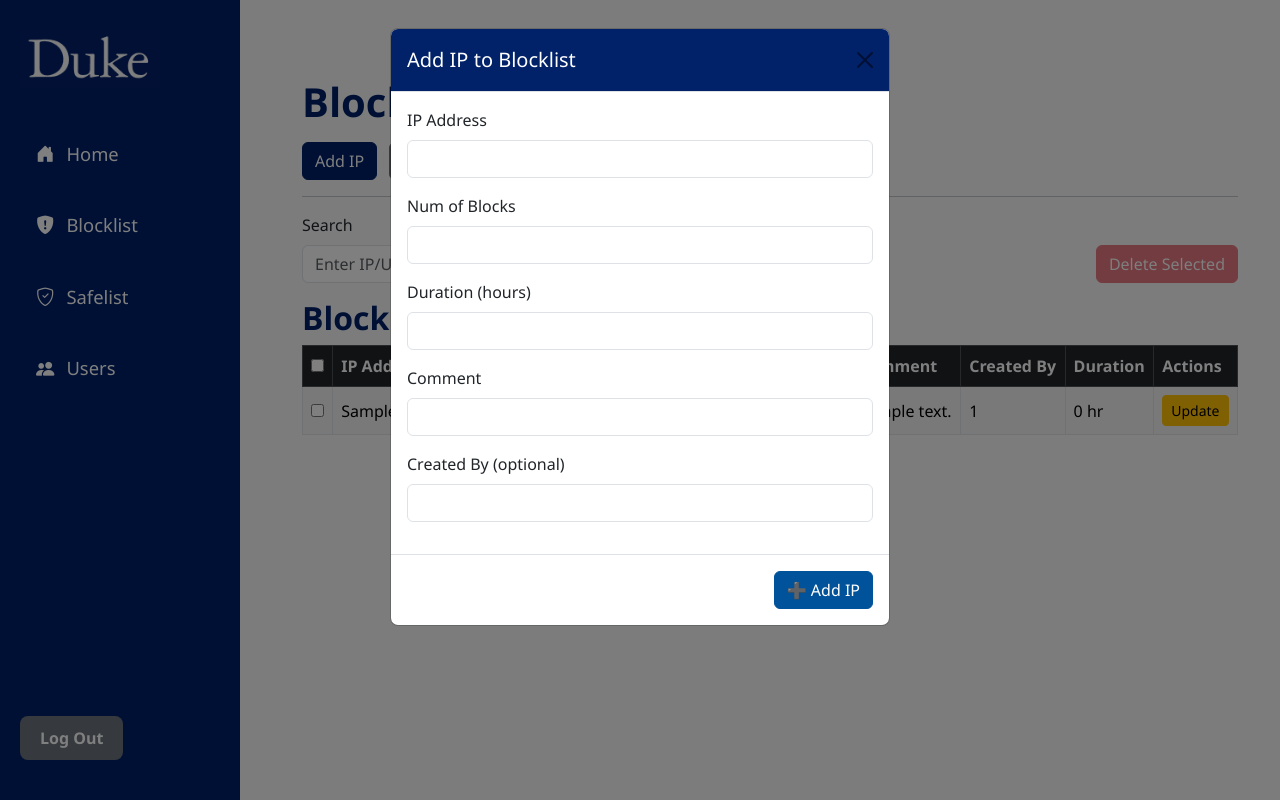
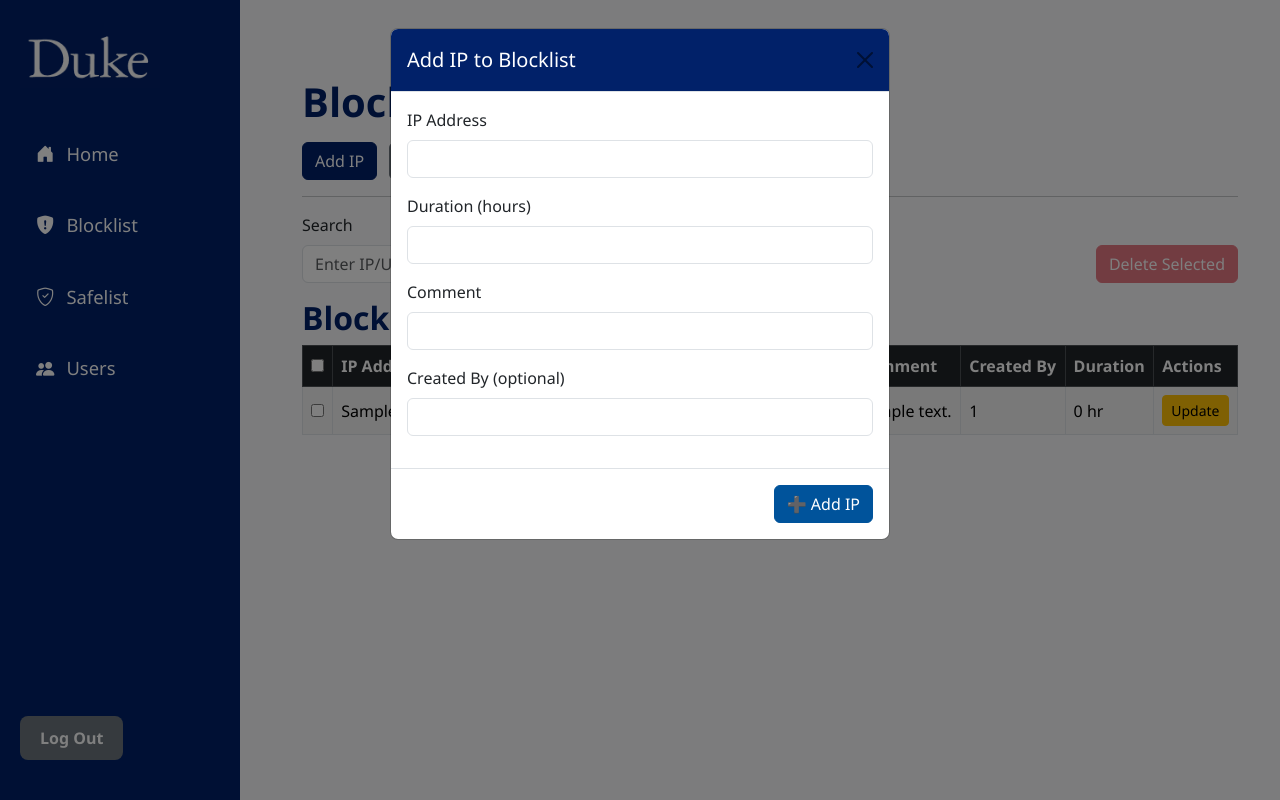
Before and after one commit to chuyinghuo/black-hole-routing, a Flask app: template frontend/templates/blocklist.html in a window 1280 px wide, after a click on "Add IP". Run offline with Flask 3, Linux system fonts and the light colour scheme; the template is opened without the code that fills it: values that come from a table or form of the project are taken from there, others are empty; tables that the repository leaves empty hold one stand-in row (values such as "Sample post"); parts of the project's set-up code (start-up, migrations or seed data) failed here and were passed over.

Commit message:
Updated add and edit blocks.

```diff
--- a/api/blocklist/routes.py
+++ b/api/blocklist/routes.py
@@ -36,10 +36,7 @@ def home():
             ip_address = data.get("ip_address")
             comment = data.get("comment") or ""
 
-            try:
-                blocks_count = int(data.get("blocks_count"))
-            except (ValueError, TypeError):
-                blocks_count = 1
+            blocks_count = 1
 
             created_by_input = data.get("created_by")
 
--- a/frontend/templates/blocklist.html
+++ b/frontend/templates/blocklist.html
@@ -97,10 +97,6 @@
             <input type="text" name="ip_address" class="form-control" required />
           </div>
           <div class="mb-3">
-            <label class="form-label">Num of Blocks</label>
-            <input type="number" name="blocks_count" class="form-control" required />
-          </div>
-          <div class="mb-3">
             <label class="form-label">Duration (hours)</label>
             <input type="number" name="duration" class="form-control" required />
           </div>
@@ -133,11 +129,7 @@
         <input type="hidden" name="entry_id" id="edit_entry_id">
         <div class="mb-3">
           <label class="form-label">IP</label>
-          <input type="text" name="ip_address" id="edit_ip_address" class="form-control" required />
-        </div>
-        <div class="mb-3">
-          <label class="form-label">Num of Blocks</label>
-          <input type="number" name="blocks_count" id="edit_blocks_count" class="form-control" required />
+          <input type="text" name="ip_address" id="edit_ip_address" class="form-control" readonly style="background-color: #e9ecef;" />
         </div>
         <div class="mb-3">
           <label class="form-label">Time Added</label>
@@ -207,7 +199,6 @@
   function fillEditForm(id, ip, blocks, added, expires, comment, userId) {
   document.getElementById('edit_entry_id').value = id;
   document.getElementById('edit_ip_address').value = ip;
-    document.getElementById('edit_blocks_count').value = blocks;
   document.getElementById('edit_time_added').value = formatToDateTimeLocal(added);
   document.getElementById('edit_time_unblocked').value = formatToDateTimeLocal(expires);
   document.getElementById('edit_comment').value = comment;
```
Lines whose indentation alone changed are shown as unchanged.
